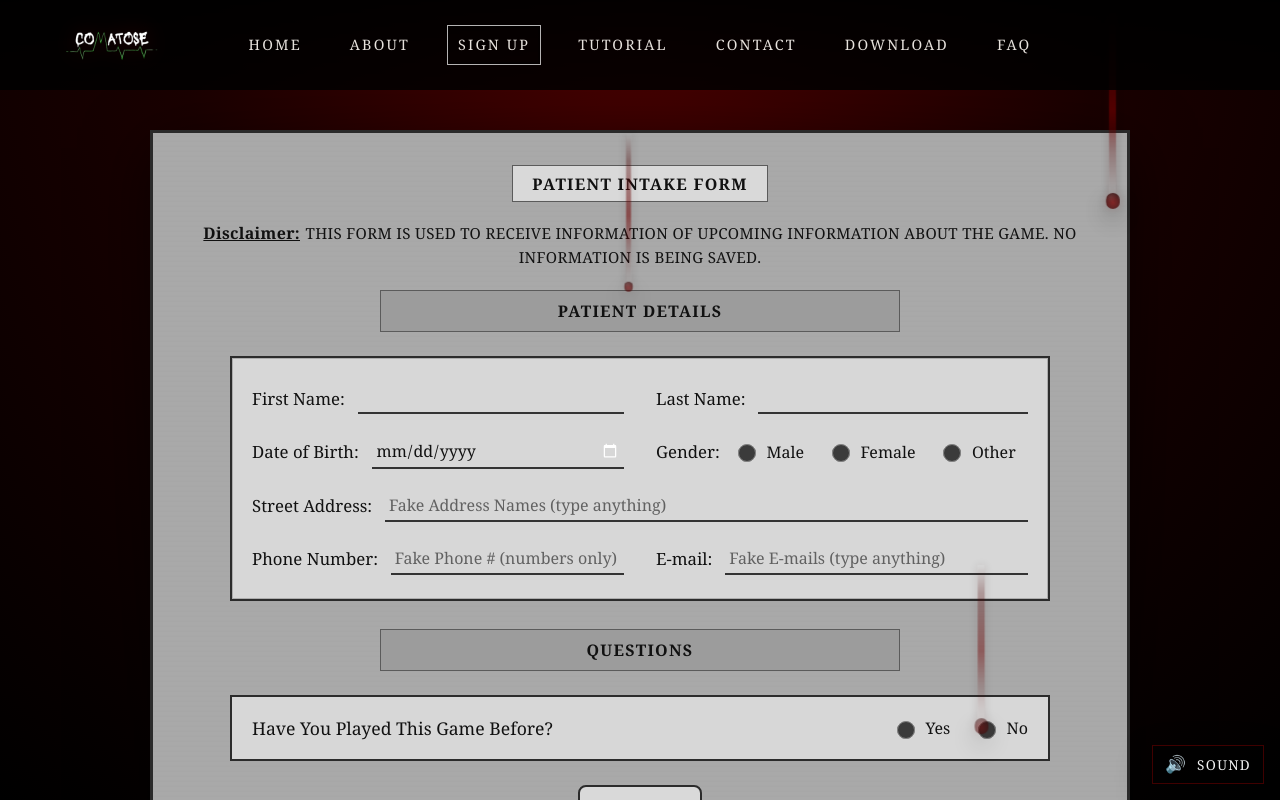
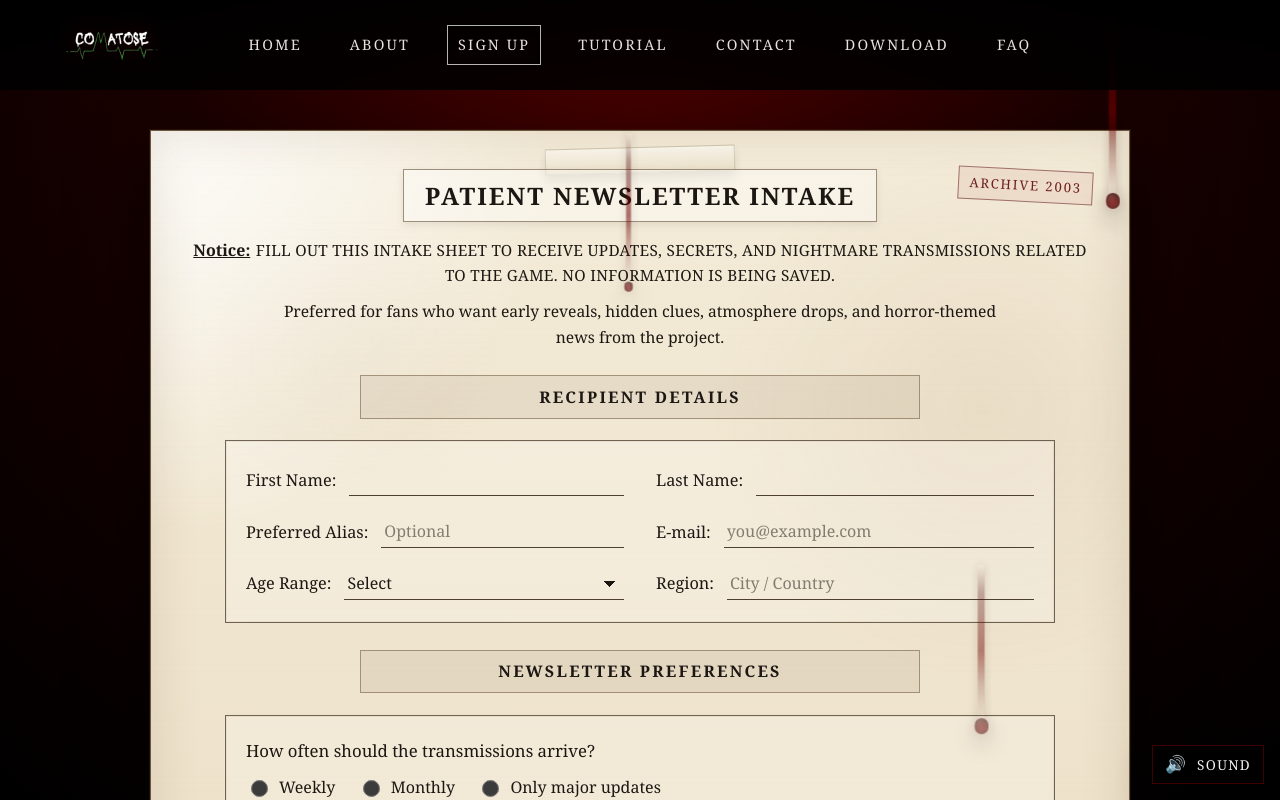
Before and after one commit to RogerLi-COSC/IASC-Horror, a React (Vite) app in the folder my-react-app/: page /~rl20wa/IASC/signup in a window 1280 px wide. Built offline with nearby package versions, Linux system fonts and the light colour scheme.

Commit message:
Sign up pages looks more like a paper.
Page also more related to a newsletter

```diff
--- a/my-react-app/src/pages/SignUp.css
+++ b/my-react-app/src/pages/SignUp.css
@@ -1,66 +1,109 @@
-/* Page wrapper uses your site’s red/black theme */
 .signup {
   min-height: calc(100vh - 64px);
   padding: 2.5rem 1.25rem 4rem;
   display: grid;
   place-items: start center;
-  color: #111;
+  color: #1c1712;
 }
 
-/* The “doctor sheet” */
 .sheet {
   width: min(980px, 94vw);
-  background: #a9a9a9;
-  border: 3px solid #2b2b2b;
-  box-shadow: 0 18px 60px rgba(0, 0, 0, 0.55);
-  padding: 2rem 2rem 1.5rem;
   position: relative;
+  padding: 2.4rem 2.25rem 2rem;
+  background:
+    radial-gradient(circle at top left, rgba(255, 255, 255, 0.85), transparent 22%),
+    radial-gradient(circle at 85% 18%, rgba(141, 88, 45, 0.08), transparent 18%),
+    linear-gradient(180deg, #f4ecd9 0%, #ede1c9 48%, #e5d5bb 100%);
+  border: 1px solid #6a573f;
+  box-shadow:
+    0 0 0 1px rgba(73, 48, 24, 0.28),
+    0 24px 60px rgba(0, 0, 0, 0.55),
+    inset 0 0 50px rgba(97, 67, 37, 0.14);
+  overflow: hidden;
 }
 
-/* subtle paper grain */
 .sheet::before {
   content: "";
   position: absolute;
   inset: 0;
   pointer-events: none;
-  opacity: 0.10;
+  opacity: 0.3;
   background-image:
     repeating-linear-gradient(
       0deg,
-      rgba(0, 0, 0, 0.08),
-      rgba(0, 0, 0, 0.08) 1px,
-      rgba(255, 255, 255, 0.00) 2px,
-      rgba(255, 255, 255, 0.00) 5px
-    );
+      rgba(93, 69, 43, 0.02) 0px,
+      rgba(93, 69, 43, 0.02) 1px,
+      transparent 2px,
+      transparent 7px
+    ),
+    repeating-linear-gradient(
+      90deg,
+      rgba(255, 255, 255, 0.08) 0px,
+      rgba(255, 255, 255, 0.08) 1px,
+      transparent 2px,
+      transparent 8px
+    ),
+    radial-gradient(circle at 20% 15%, rgba(116, 76, 39, 0.1), transparent 10%),
+    radial-gradient(circle at 70% 75%, rgba(116, 76, 39, 0.07), transparent 12%);
   mix-blend-mode: multiply;
 }
 
-/* Typography: classic print (We might make the whole thing Georgia)*/
+.sheet::after {
+  content: "";
+  position: absolute;
+  top: 16px;
+  left: 50%;
+  transform: translateX(-50%) rotate(-1.5deg);
+  width: 190px;
+  height: 26px;
+  background: linear-gradient(180deg, rgba(255, 255, 255, 0.55), rgba(221, 208, 176, 0.45));
+  border: 1px solid rgba(120, 101, 77, 0.28);
+  box-shadow: 0 6px 10px rgba(0, 0, 0, 0.12);
+  opacity: 0.85;
+}
+
 .sheet,
 .sheet * {
   font-family: Georgia, "Times New Roman", serif;
 }
 
-.sheet-header {
+.sheet-header,
+.sheet-form {
   position: relative;
   z-index: 1;
 }
 
+.sheet-stamp {
+  position: absolute;
+  top: 0;
+  right: 0;
+  border: 1px solid rgba(109, 40, 40, 0.6);
+  color: #6f1f1f;
+  padding: 0.35rem 0.65rem;
+  font-size: 0.82rem;
+  letter-spacing: 0.14em;
+  text-transform: uppercase;
+  transform: rotate(3deg);
+  background: rgba(150, 27, 27, 0.06);
+}
+
 .sheet-title {
   width: fit-content;
-  margin: 0 auto 1.2rem;
-  padding: 0.35rem 1.2rem;
-  background: #d9d9d9;
-  border: 1px solid #5b5b5b;
+  margin: 0 auto 1rem;
+  padding: 0.45rem 1.3rem;
+  background: rgba(255, 255, 255, 0.38);
+  border: 1px solid rgba(82, 58, 33, 0.55);
   letter-spacing: 0.08em;
   text-transform: uppercase;
   font-weight: 700;
+  font-size: 1.5rem;
+  box-shadow: 0 3px 8px rgba(0, 0, 0, 0.08);
 }
 
 .sheet-disclaimer {
   text-align: center;
-  margin-bottom: 1.3rem;
-  letter-spacing: 0.02em;
+  margin-bottom: 0.75rem;
+  line-height: 1.55;
 }
 
 .disclaimer-label {
@@ -73,39 +116,44 @@
 .disclaimer-text {
   display: inline;
   text-transform: uppercase;
-  font-size: 0.95rem;
+  font-size: 0.96rem;
+  letter-spacing: 0.02em;
 }
 
-.sheet-form {
-  position: relative;
-  z-index: 1;
+.sheet-subtext {
+  max-width: 720px;
+  margin: 0 auto 1.5rem;
+  text-align: center;
+  font-size: 0.98rem;
+  line-height: 1.65;
 }
 
-/* Section bars */
 .section-bar {
-  width: min(520px, 100%);
-  margin: 0 auto 1.5rem;
+  width: min(560px, 100%);
+  margin: 0 auto 1.35rem;
   text-align: center;
-  padding: 0.5rem 0.75rem;
-  background: #9c9c9c;
-  border: 1px solid #5b5b5b;
-  letter-spacing: 0.08em;
+  padding: 0.55rem 0.75rem;
+  background: rgba(94, 73, 48, 0.08);
+  border: 1px solid rgba(82, 58, 33, 0.45);
+  letter-spacing: 0.14em;
   text-transform: uppercase;
   font-weight: 700;
 }
 
-/* Inner “form panel” */
+.grid,
+.panel {
+  background: rgba(255, 255, 255, 0.22);
+  border: 1.5px solid rgba(58, 42, 25, 0.7);
+  padding: 1.4rem 1.25rem;
+  margin: 0 auto 1.65rem;
+  width: min(830px, 100%);
+  box-shadow: inset 0 0 0 1px rgba(98, 69, 38, 0.08);
+}
+
 .grid {
-  background: #d7d7d7;
-  border: 2px solid #2b2b2b;
-  padding: 1.5rem 1.25rem;
-  margin: 0 auto 1.8rem;
-  width: min(820px, 100%);
-  box-shadow: inset 0 0 0 1px rgba(0, 0, 0, 0.2);
-
   display: grid;
   grid-template-columns: 1fr 1fr;
-  gap: 1.3rem 2rem;
+  gap: 1.2rem 2rem;
 }
 
 .field {
@@ -115,47 +163,34 @@
   align-items: center;
 }
 
-.field-wide {
-  grid-column: 1 / -1;
-}
-
 .field-label {
-  font-size: 1.05rem;
+  font-size: 1.02rem;
   white-space: nowrap;
 }
 
-/* “line” inputs */
-.line-input {
+.line-input,
+.select-line,
+.note-input {
   width: 100%;
   border: none;
-  border-bottom: 2px solid #333;
+  border-bottom: 1.8px solid #4d3f31;
   background: transparent;
-  padding: 0.25rem 0.25rem;
+  padding: 0.3rem 0.2rem;
   outline: none;
   font-size: 1rem;
-  color: #111;
+  color: #1c1712;
 }
 
-.line-input::placeholder {
-  color: rgba(0, 0, 0, 0.55);
-}
-
-/* dropdown that looks like a line */
-.select-line {
-  width: 100%;
-  border: none;
-  border-bottom: 2px solid #333;
-  background: transparent;
-  padding: 0.25rem 0.25rem;
-  outline: none;
-  font-size: 1rem;
-  appearance: none;
+.line-input::placeholder,
+.note-input::placeholder {
+  color: rgba(28, 23, 18, 0.52);
 }
 
 .select-line {
+  appearance: none;
   background-image:
-    linear-gradient(45deg, transparent 50%, #111 50%),
-    linear-gradient(135deg, #111 50%, transparent 50%);
+    linear-gradient(45deg, transparent 50%, #1c1712 50%),
+    linear-gradient(135deg, #1c1712 50%, transparent 50%);
   background-position:
     calc(100% - 14px) 55%,
     calc(100% - 8px) 55%;
@@ -164,10 +199,31 @@
   padding-right: 28px;
 }
 
+.question-block + .question-block {
+  margin-top: 1.1rem;
+  padding-top: 1rem;
+  border-top: 1px solid rgba(77, 63, 49, 0.26);
+}
+
+.question-title {
+  font-size: 1.05rem;
+  margin-bottom: 0.75rem;
+}
+
 .checks {
   display: flex;
-  gap: 1.4rem;
+  gap: 1rem 1.4rem;
   align-items: center;
+}
+
+.wrap {
+  flex-wrap: wrap;
+}
+
+.interest-grid {
+  display: grid;
+  grid-template-columns: repeat(2, minmax(0, 1fr));
+  gap: 0.8rem 1.2rem;
 }
 
 .check {
@@ -177,71 +233,97 @@
   font-size: 1rem;
 }
 
-/* Make the checkboxes look “paper form” */
-.check input[type="radio"] {
-  width: 18px;
-  height: 18px;
-  accent-color: #111;
+.check input[type="radio"],
+.check input[type="checkbox"] {
+  width: 17px;
+  height: 17px;
+  accent-color: #231b15;
+  flex: 0 0 auto;
 }
 
-/* Questions bar section */
-.question-row {
-  background: #d7d7d7;
-  border: 2px solid #2b2b2b;
-  padding: 1.1rem 1.25rem;
-  margin: 0 auto 1.5rem;
-  width: min(820px, 100%);
-  display: flex;
-  justify-content: space-between;
-  align-items: center;
-  gap: 1rem;
+.note-field {
+  display: grid;
+  gap: 0.6rem;
+  margin-top: 1.2rem;
 }
 
-.question-text {
-  font-size: 1.1rem;
+.note-input {
+  border: 1.5px solid rgba(77, 63, 49, 0.5);
+  border-radius: 0;
+  padding: 0.85rem 0.9rem;
+  min-height: 120px;
+  resize: vertical;
+  background:
+    repeating-linear-gradient(
+      180deg,
+      transparent 0,
+      transparent 29px,
+      rgba(77, 63, 49, 0.13) 30px
+    );
+  line-height: 30px;
 }
 
-/* Footer */
 .sheet-footer {
   text-align: center;
   margin-top: 0.5rem;
 }
 
 .submit-btn {
-  background: #d9d9d9;
-  border: 2px solid #2b2b2b;
-  padding: 0.6rem 1.4rem;
+  background: linear-gradient(180deg, #faf4e7 0%, #dfcfb1 100%);
+  border: 1.8px solid #443526;
+  padding: 0.75rem 1.5rem;
   letter-spacing: 0.12em;
   text-transform: uppercase;
   cursor: pointer;
   font-weight: 700;
-  color: #000;
+  color: #1c1712;
+  box-shadow: 0 4px 10px rgba(0, 0, 0, 0.12);
 }
 
 .submit-btn:hover {
-  filter: brightness(0.95);
+  filter: brightness(0.98);
+  transform: translateY(-1px);
 }
 
 .thanks {
-  margin-top: 1.2rem;
+  margin-top: 1rem;
   letter-spacing: 0.08em;
   text-transform: uppercase;
   font-weight: 700;
 }
 
-/* Mobile */
 @media (max-width: 820px) {
+  .sheet {
+    padding: 2.1rem 1rem 1.5rem;
+  }
+
+  .sheet-title {
+    font-size: 1.15rem;
+    text-align: center;
+  }
+
+  .grid,
+  .panel {
+    padding: 1rem;
+  }
+
   .grid {
     grid-template-columns: 1fr;
   }
 
   .field {
     grid-template-columns: 1fr;
-    gap: 0.4rem;
+    gap: 0.45rem;
   }
 
-  .question-row {
-    flex-direction: column;
-    align-items: flex-start;
+  .interest-grid {
+    grid-template-columns: 1fr;
+  }
+
+  .sheet-stamp {
+    position: static;
+    display: table;
+    margin: 0 auto 0.85rem;
+    transform: rotate(0deg);
   }
 }
--- a/my-react-app/src/pages/SignUp.jsx
+++ b/my-react-app/src/pages/SignUp.jsx
@@ -1,44 +1,73 @@
 import { useState } from "react";
 import "./SignUp.css";
+
+const horrorInterests = [
+  "Psychological horror",
+  "Body horror",
+  "Lore + secret pages",
+  "Puzzle minigames",
+  "Creature design",
+  "Soundtrack drops",
+  "Dev updates",
+  "Demo / release alerts",
+];
 
 export default function SignUp() {
   const [form, setForm] = useState({
     firstName: "",
     lastName: "",
-    dob: "",
-    gender: "",
-    address: "",
-    phone: "",
+    alias: "",
     email: "",
+    ageRange: "",
+    region: "",
+    frequency: "",
     playedBefore: "",
+    fearLevel: "",
+    interests: [],
+    note: "",
   });
 
   function update(key, value) {
-    setForm((p) => ({ ...p, [key]: value }));
+    setForm((prev) => ({ ...prev, [key]: value }));
+  }
+
+  function toggleInterest(item) {
+    setForm((prev) => ({
+      ...prev,
+      interests: prev.interests.includes(item)
+        ? prev.interests.filter((interest) => interest !== item)
+        : [...prev.interests, item],
+    }));
   }
 
   function onSubmit(e) {
     e.preventDefault();
-    alert("Form received. No information was saved.");
+    alert("Newsletter intake received. No information was saved.");
   }
 
   return (
     <main className="signup">
       <section className="sheet">
         <header className="sheet-header">
-          <div className="sheet-title">PATIENT INTAKE FORM</div>
+          <div className="sheet-stamp">ARCHIVE 2003</div>
+          <div className="sheet-title">PATIENT NEWSLETTER INTAKE</div>
 
           <div className="sheet-disclaimer">
-            <div className="disclaimer-label">Disclaimer:</div>
+            <div className="disclaimer-label">Notice:</div>
             <div className="disclaimer-text">
-              This form is used to receive information of upcoming information about the game.
-              No information is being saved.
+              Fill out this intake sheet to receive updates, secrets, and nightmare
+              transmissions related to the game. No information is being saved.
             </div>
           </div>
+
+          <p className="sheet-subtext">
+            Preferred for fans who want early reveals, hidden clues, atmosphere drops,
+            and horror-themed news from the project.
+          </p>
         </header>
 
         <form className="sheet-form" onSubmit={onSubmit}>
-          <div className="section-bar">PATIENT DETAILS</div>
+          <div className="section-bar">RECIPIENT DETAILS</div>
 
           <div className="grid">
             <label className="field">
@@ -63,109 +92,150 @@ export default function SignUp() {
               />
             </label>
 
-            {/* ✅ DOB: date picker */}
             <label className="field">
-              <span className="field-label">Date of Birth:</span>
+              <span className="field-label">Preferred Alias:</span>
               <input
-                value={form.dob}
-                onChange={(e) => update("dob", e.target.value)}
+                value={form.alias}
+                onChange={(e) => update("alias", e.target.value)}
                 className="line-input"
-                type="date"
+                type="text"
+                placeholder="Optional"
                 autoComplete="off"
               />
             </label>
 
-            <div className="field">
-              <span className="field-label">Gender:</span>
-              <div className="checks">
-                {["Male", "Female", "Other"].map((g) => (
-                  <label key={g} className="check">
-                    <input
-                      type="radio"
-                      name="gender"
-                      checked={form.gender === g}
-                      onChange={() => update("gender", g)}
-                    />
-                    <span>{g}</span>
-                  </label>
-                ))}
-              </div>
-            </div>
-
-            {/* ✅ Typable Street Address */}
-            <label className="field field-wide">
-              <span className="field-label">Street Address:</span>
-              <input
-                value={form.address}
-                onChange={(e) => update("address", e.target.value)}
-                className="line-input"
-                type="text"
-                placeholder="Fake Address Names (type anything)"
-                autoComplete="off"
-              />
-            </label>
-
-            {/* ✅ Phone: numbers only */}
-            <label className="field">
-              <span className="field-label">Phone Number:</span>
-              <input
-                value={form.phone}
-                onChange={(e) => update("phone", e.target.value)}
-                onInput={(e) => {
-                  // remove anything that isn't 0-9 (works for paste too)
-                  const digitsOnly = e.currentTarget.value.replace(/\D/g, "");
-                  if (digitsOnly !== e.currentTarget.value) {
-                    e.currentTarget.value = digitsOnly;
-                  }
-                  update("phone", digitsOnly);
-                }}
-                className="line-input"
-                type="tel"
-                inputMode="numeric"
-                pattern="[0-9]*"
-                placeholder="Fake Phone # (numbers only)"
-                autoComplete="off"
-              />
-            </label>
-
-            {/* ✅ Typable Email */}
             <label className="field">
               <span className="field-label">E-mail:</span>
               <input
                 value={form.email}
                 onChange={(e) => update("email", e.target.value)}
                 className="line-input"
+                type="email"
+                placeholder="you@example.com"
+                autoComplete="off"
+              />
+            </label>
+
+            <label className="field">
+              <span className="field-label">Age Range:</span>
+              <select
+                value={form.ageRange}
+                onChange={(e) => update("ageRange", e.target.value)}
+                className="select-line"
+              >
+                <option value="">Select</option>
+                <option value="under18">Under 18</option>
+                <option value="18to24">18 - 24</option>
+                <option value="25to34">25 - 34</option>
+                <option value="35to44">35 - 44</option>
+                <option value="45plus">45+</option>
+              </select>
+            </label>
+
+            <label className="field">
+              <span className="field-label">Region:</span>
+              <input
+                value={form.region}
+                onChange={(e) => update("region", e.target.value)}
+                className="line-input"
                 type="text"
-                placeholder="Fake E-mails (type anything)"
+                placeholder="City / Country"
                 autoComplete="off"
               />
             </label>
           </div>
 
-          <div className="section-bar">QUESTIONS</div>
+          <div className="section-bar">NEWSLETTER PREFERENCES</div>
 
-          <div className="question-row">
-            <div className="question-text">Have You Played This Game Before?</div>
-            <div className="checks">
-              {["Yes", "No"].map((ans) => (
-                <label key={ans} className="check">
-                  <input
-                    type="radio"
-                    name="playedBefore"
-                    checked={form.playedBefore === ans}
-                    onChange={() => update("playedBefore", ans)}
-                  />
-                  <span>{ans}</span>
-                </label>
-              ))}
+          <div className="panel">
+            <div className="question-block">
+              <div className="question-title">How often should the transmissions arrive?</div>
+              <div className="checks wrap">
+                {["Weekly", "Monthly", "Only major updates"].map((option) => (
+                  <label key={option} className="check">
+                    <input
+                      type="radio"
+                      name="frequency"
+                      checked={form.frequency === option}
+                      onChange={() => update("frequency", option)}
+                    />
+                    <span>{option}</span>
+                  </label>
+                ))}
+              </div>
             </div>
+
+            <div className="question-block">
+              <div className="question-title">Have you already played or followed the game?</div>
+              <div className="checks wrap">
+                {["Yes", "Not yet", "I just found it"].map((option) => (
+                  <label key={option} className="check">
+                    <input
+                      type="radio"
+                      name="playedBefore"
+                      checked={form.playedBefore === option}
+                      onChange={() => update("playedBefore", option)}
+                    />
+                    <span>{option}</span>
+                  </label>
+                ))}
+              </div>
+            </div>
+
+            <div className="question-block">
+              <div className="question-title">What level of horror are you most interested in?</div>
+              <div className="checks wrap">
+                {["Uneasy", "Disturbing", "Full nightmare"].map((option) => (
+                  <label key={option} className="check">
+                    <input
+                      type="radio"
+                      name="fearLevel"
+                      checked={form.fearLevel === option}
+                      onChange={() => update("fearLevel", option)}
+                    />
+                    <span>{option}</span>
+                  </label>
+                ))}
+              </div>
+            </div>
+          </div>
+
+          <div className="section-bar">HORROR INTEREST PROFILE</div>
+
+          <div className="panel">
+            <div className="question-block">
+              <div className="question-title">Select the subjects you want featured in the newsletter:</div>
+              <div className="interest-grid">
+                {horrorInterests.map((item) => (
+                  <label key={item} className="check checkbox-check">
+                    <input
+                      type="checkbox"
+                      checked={form.interests.includes(item)}
+                      onChange={() => toggleInterest(item)}
+                    />
+                    <span>{item}</span>
+                  </label>
+                ))}
+              </div>
+            </div>
+
+            <label className="note-field">
+              <span className="field-label">What kind of horror pulls you in most?</span>
+              <textarea
+                value={form.note}
+                onChange={(e) => update("note", e.target.value)}
+                className="note-input"
+                rows="4"
+                placeholder="Nightmare imagery, hospital settings, hidden lore, dream symbolism, unsettling sound design..."
+              />
+            </label>
           </div>
 
           <div className="sheet-footer">
             <button className="submit-btn" type="submit">
-              SUBMIT
+              JOIN THE NEWSLETTER
             </button>
-            <div className="thanks">Thank you for submitting your info!</div>
+            <div className="thanks">THANK YOU FOR ENTERING THE RECORDS.</div>
           </div>
         </form>
       </section>
```
